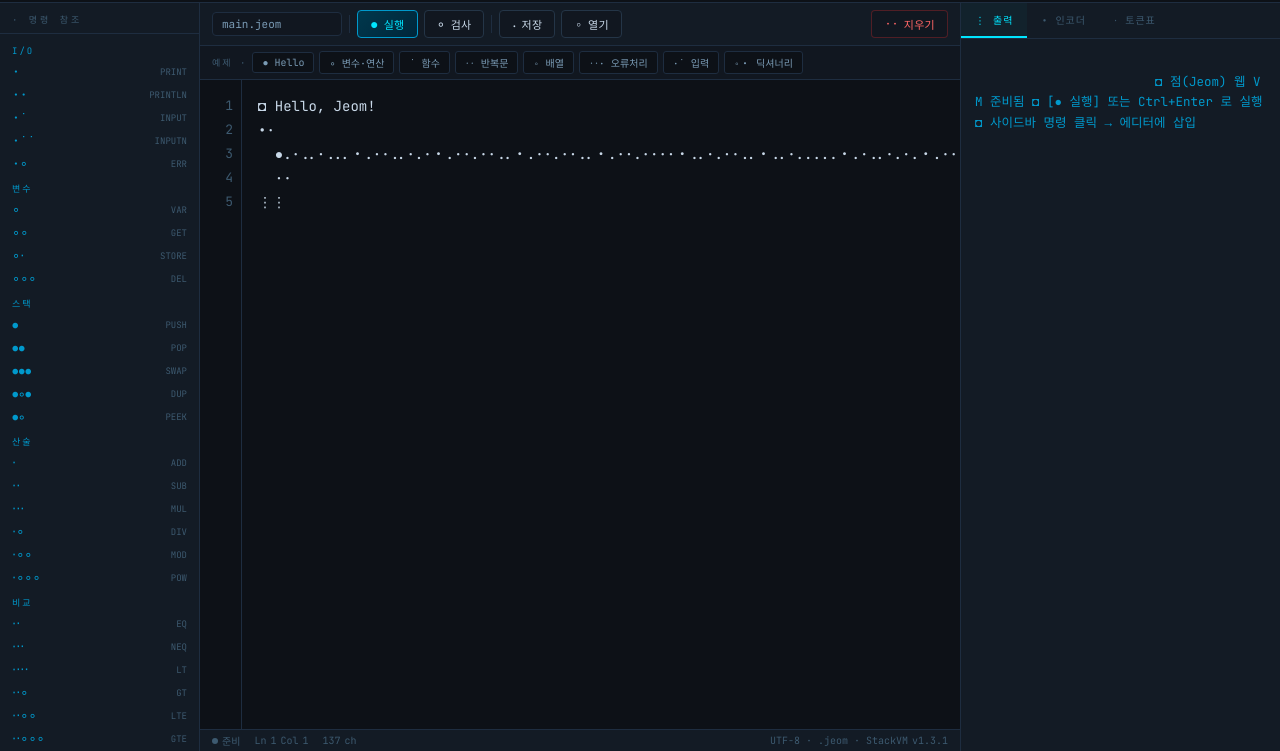
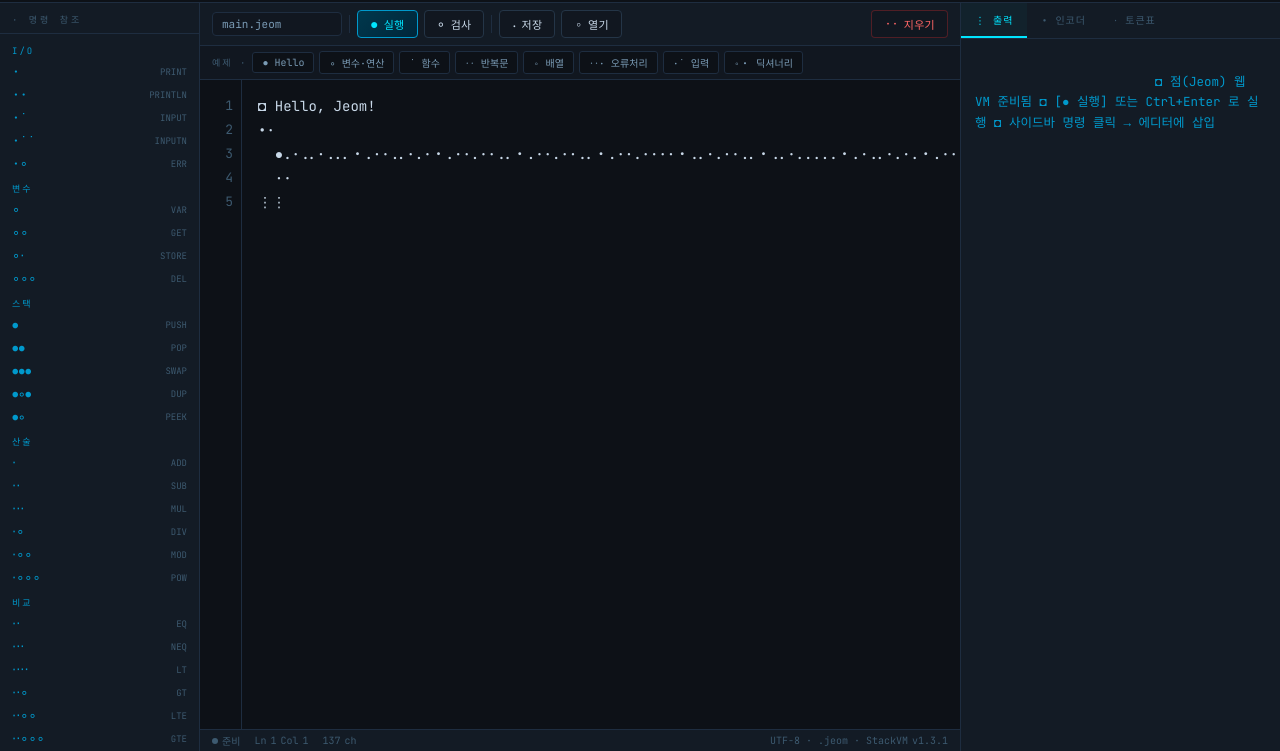
Before and after one commit to minirang2/jeomlang, a website: page ide/index.html in a window 1280 px wide. Shown: the part 49-800 px from the top of the page. Drawn offline with Linux system fonts and the light colour scheme.

Commit message:
UX 개선

```diff
--- a/ide/ide.css
+++ b/ide/ide.css
@@ -519,7 +519,8 @@ header {
     line-height: 1.65;
     padding: 12px 14px;
     white-space: pre-wrap;
-    word-break: break-all;
+    word-break: break-word;
+    overflow-wrap: anywhere;
 }
 
 .o-out {
```
